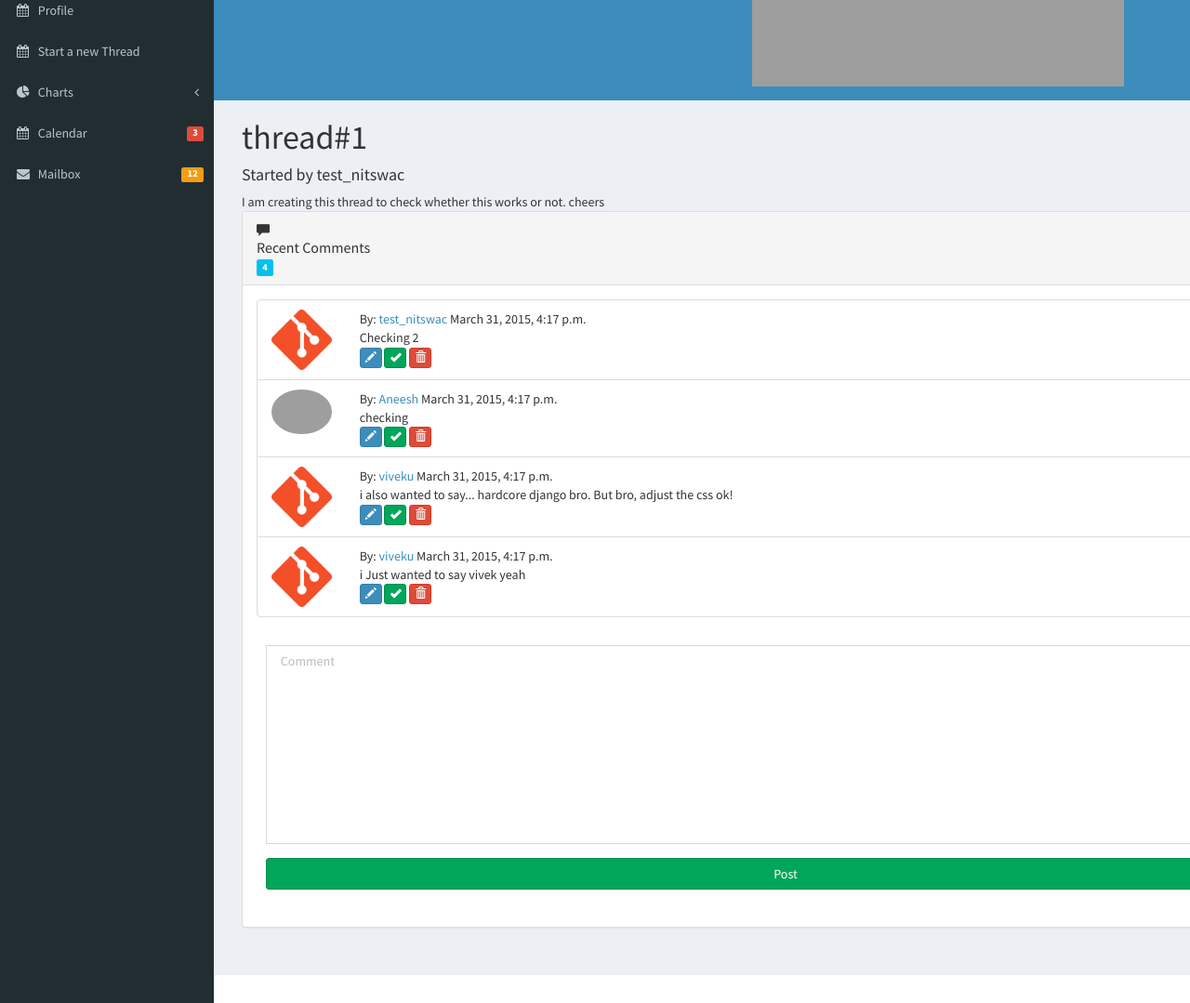
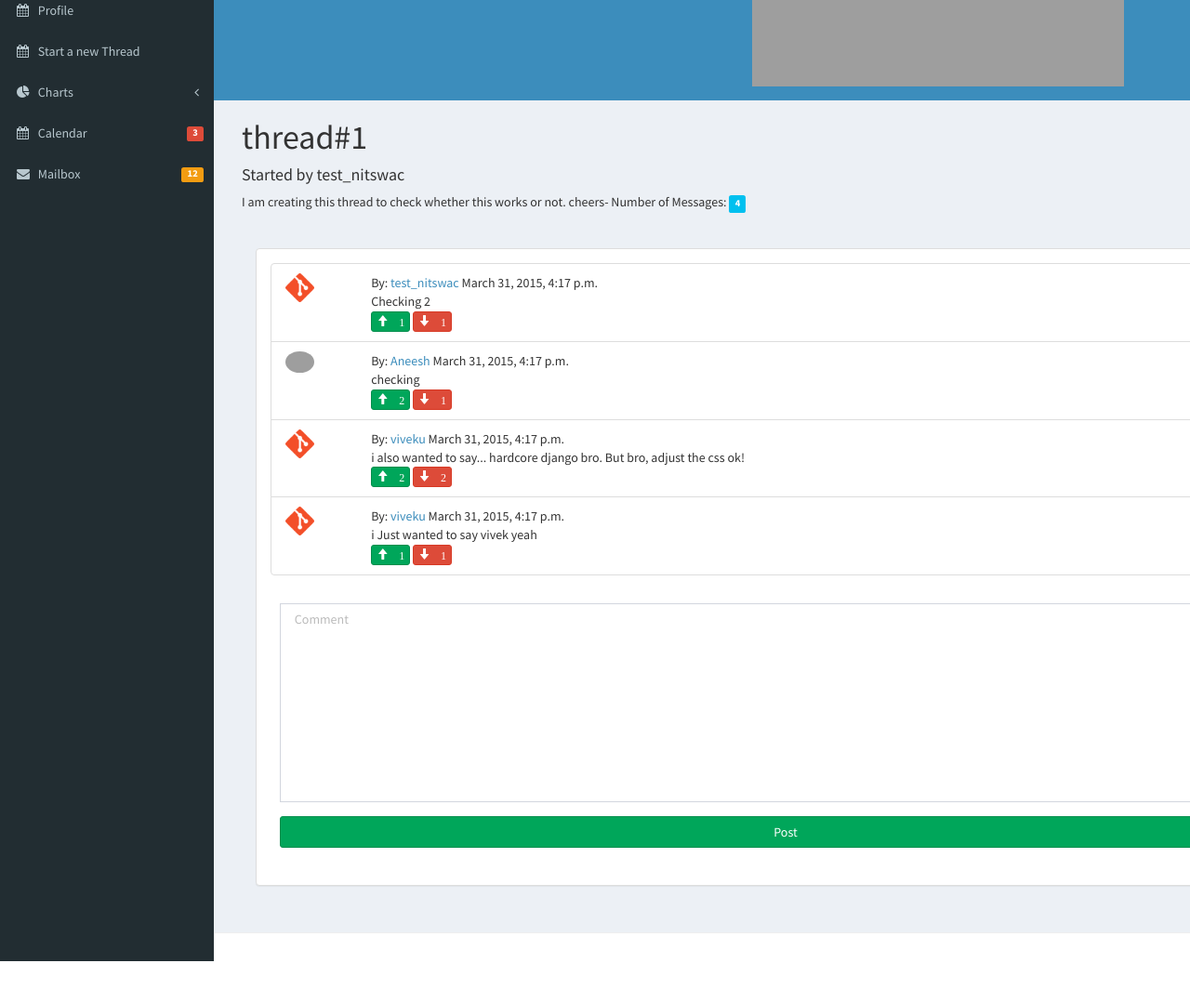
Before and after one commit to NITSWAC/githubforall, a Django app: template templates/site/thread.html in a window 1280 px wide. Shown: the part 222-1301 px from the top of the page at 93% size. After the commit the page ends 1256 px from the top, so only its background shows below. Run offline with Django 3.2, Linux system fonts and the light colour scheme; the template is opened without the code that fills it: values that come from a table or form of the project are taken from there, others are empty; data comes from the database, SQL or seed files in the repository; both versions use the stored data as it was after the commit; parts of the project's set-up code (start-up, migrations or seed data) failed here and were passed over; some libraries are stand-ins or nearby versions; grey boxes are pictures that could not be loaded.

Commit message:
Added upvote and downvote

```diff
--- a/dashboard/models.py
+++ b/dashboard/models.py
@@ -61,5 +61,7 @@ class Post(models.Model):
 	posted_by = models.ForeignKey(UserProfile)
 	posted_at =models.DateTimeField(auto_now=True)
 	msg=models.TextField()
+	upvotes=models.IntegerField(default=0)
+	downvotes=models.IntegerField(default=0)
 	def __str__(self):
 		return self.posted_by.user.first_name
--- a/githubforall/urls.py
+++ b/githubforall/urls.py
@@ -26,6 +26,9 @@ urlpatterns = patterns('',
     url(r'^newthread/','dashboard.views.newthread'),
     (r'^ckeditor/', include('ckeditor.urls')),
     url(r'^th/(?P<thread_id>\d+)/$', 'dashboard.views.thread'),
+    url(r'^th/(?P<thread_id>\d+)-(?P<post_id>\d+)/upvote/$', 'dashboard.views.upvote'),
+    url(r'^th/(?P<thread_id>\d+)-(?P<post_id>\d+)/downvote/$', 'dashboard.views.downvote'),
+
 
 
 )
--- a/templates/layout/header.html
+++ b/templates/layout/header.html
@@ -1,5 +1,4 @@
 {% load staticfiles %}
-
 <!DOCTYPE html>
 <html>
   <head>
--- a/templates/site/thread.html
+++ b/templates/site/thread.html
@@ -4,22 +4,17 @@
 {%block content %}
  <section class="content">
  <div class="row">
-
  <div class="col-md-12"><h1>{{thread.heading}}</h1><h4>Started by {{thread.started_by}}</h4></div>
- <div class="col-md-12">{{thread.msg}}</div>
-
  </div>
-
+ <div class="row">
+ <div class="col-md-12">{{thread.msg}}- Number of Messages: <span class="label label-info">
+                    {{posts|length}}</span></div>
+ </div>
+ <br><br>
 <div class="container">
     <div class="row">
+    <div class="col-md-12">
         <div class="panel panel-default widget">
-            <div class="panel-heading">
-                <span class="glyphicon glyphicon-comment"></span>
-                <h3 class="panel-title">
-                    Recent Comments</h3>
-                <span class="label label-info">
-                    {{posts|length}}</span>
-            </div>
             <div class="panel-body">
                 <ul class="list-group">
                   {% for post in posts reversed %}
@@ -27,7 +22,7 @@
                     <li class="list-group-item">
                         <div class="row">
                             <div class="col-xs-2 col-md-1">
-                                <img src="/media/{{post.posted_by.picture}}" class="img-circle img-responsive" alt="" /></div>
+                                <img src="/media/{{post.posted_by.picture}}" class="img-circle img-responsive" style="width: 50%; height:50%;" alt="" /></div>
                             <div class="col-xs-6 col-md-6">
                                 <div>
 
@@ -39,14 +34,11 @@
                                     {{ post.msg }}
                                 </div>
                                 <div class="action">
-                                    <button type="button" class="btn btn-primary btn-xs" title="Edit">
-                                        <span class="glyphicon glyphicon-pencil"></span>
+                                    <button type="button" class="btn btn-success btn-xs" title="Approved" onclick="location.reload();location.href='/th/{{thread.pk}}-{{post.pk}}/upvote'">
+                                        <span class="glyphicon glyphicon-arrow-up">{%if post.upvotes > 0 %} {{post.upvotes}}{% endif %}</span>
                                     </button>
-                                    <button type="button" class="btn btn-success btn-xs" title="Approved">
-                                        <span class="glyphicon glyphicon-ok"></span>
-                                    </button>
-                                    <button type="button" class="btn btn-danger btn-xs" title="Delete">
-                                        <span class="glyphicon glyphicon-trash"></span>
+                                    <button type="button" class="btn btn-danger btn-xs" title="Delete" onclick="location.reload();location.href='/th/{{thread.pk}}-{{post.pk}}/downvote'">
+                                        <span class="glyphicon glyphicon-arrow-down">{%if post.downvotes > 0 %} {{post.downvotes}} {% endif %}</span>
                                     </button>
                                 </div>
                             </div>
@@ -56,8 +48,14 @@
 
 
                 </ul>
+
+               <!-- <div class="row">
+                    <div class="col-md-12">
+                        <button class="btn btn-success btn-block"  onclick="showcommentbox()">Comment</button>
+                    </div>
+                </div> -->
                 {# <a href="#" class="btn btn-primary btn-sm btn-block" role="button"><span class="glyphicon glyphicon-refresh"></span> More</a> #}
-                <form role="form" method="POST" action="/th/{{thread.pk}}/" enctype="multipart/form-data">
+                <form role="form" method="POST" id="showbox" action="/th/{{thread.pk}}/" enctype="multipart/form-data">
                 {% csrf_token %}
                   <div class="box-body">
                     <div class="form-group">
@@ -73,8 +71,8 @@
             </div>
         </div>
     </div>
+    </div>
 </div>
-
 
 
 
```
Also changed, not shown: dashboard/views.py (+15 -0 lines), dashboard/migrations/0013_auto_20150331_1156.py (added), db.sqlite3, 4 other files.
